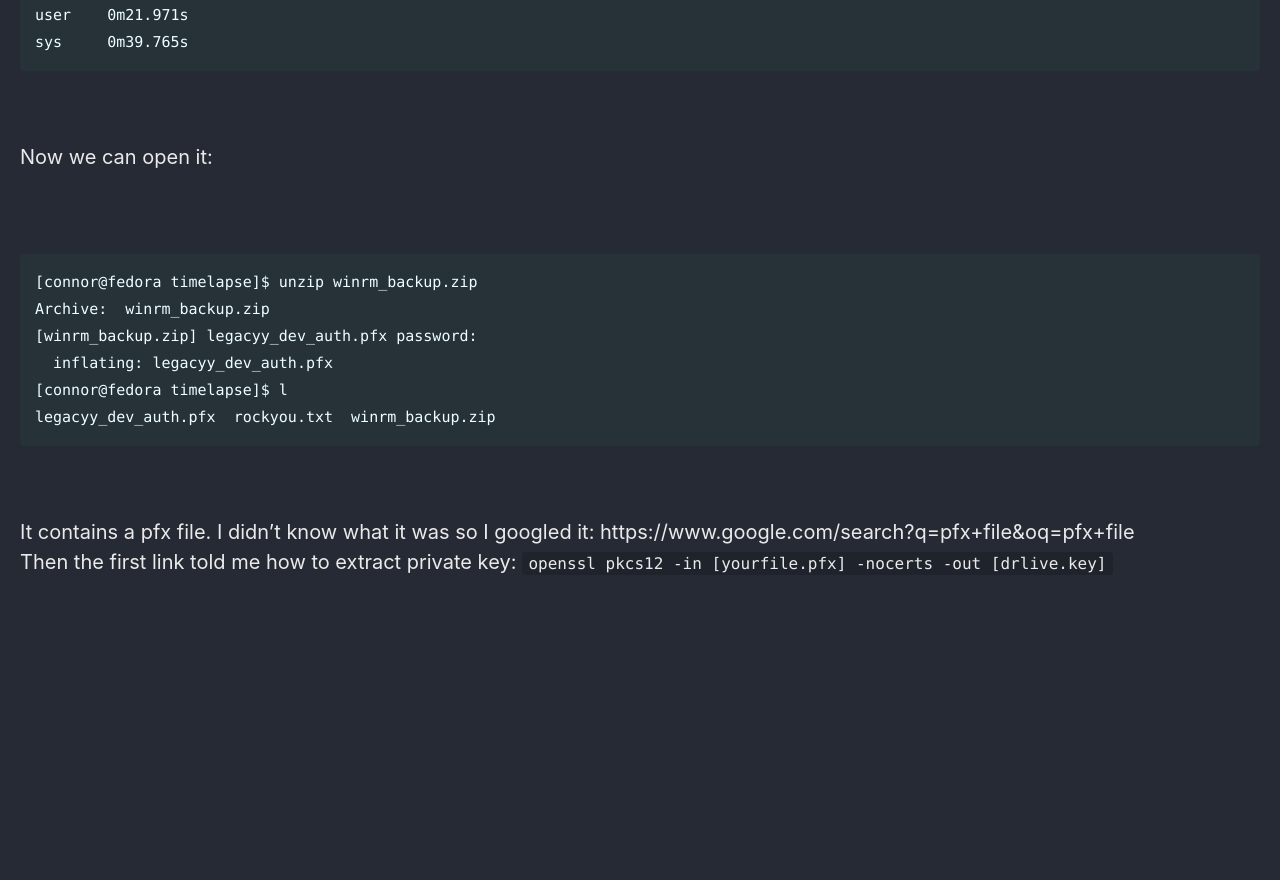
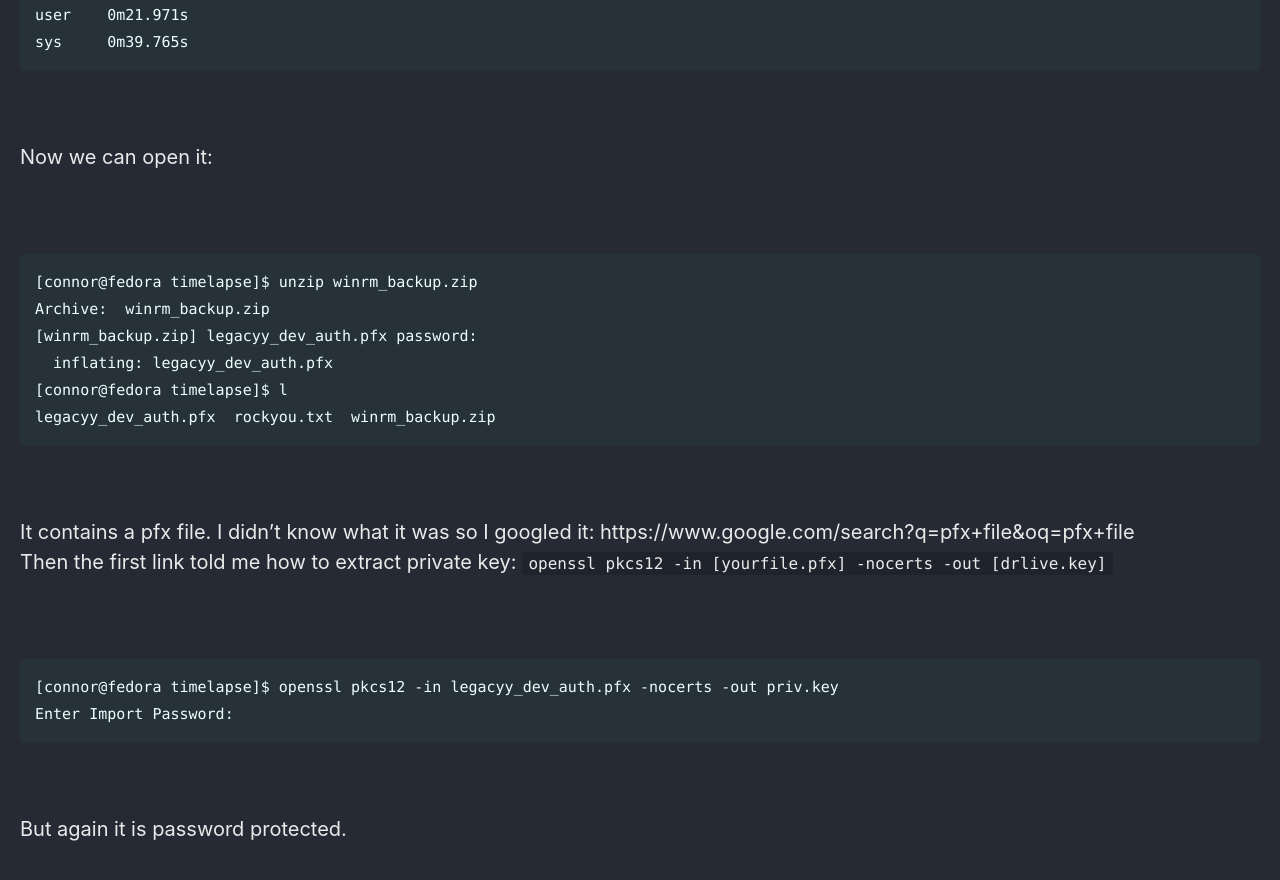
Before and after one commit to Connor-McCartney/Connor-McCartney.github.io, a Jekyll site: the page built from _pages/htb/timelapse.md, in a window 1280 px wide and 900 px high, scrolled down 3508 px. Shown: the top 880 px of the window. Built offline with Jekyll 4.4.1, drawn with Linux system fonts in a browser that asks for light colours; cached includes are drawn as plain includes; before the commit the page ends 4197 px from its top, so only the background shows below that.

Commit message:
Update timelapse.md

````diff
--- a/_pages/htb/timelapse.md
+++ b/_pages/htb/timelapse.md
@@ -156,3 +156,12 @@ It contains a pfx file. I didn't know what it was so I googled it: https://www.g
 Then the first link told me how to extract private key: `openssl pkcs12 -in [yourfile.pfx] -nocerts -out [drlive.key]`
 
 <br>
+
+```
+[connor@fedora timelapse]$ openssl pkcs12 -in legacyy_dev_auth.pfx -nocerts -out priv.key
+Enter Import Password:
+```
+
+<br>
+
+But again it is password protected.
````
